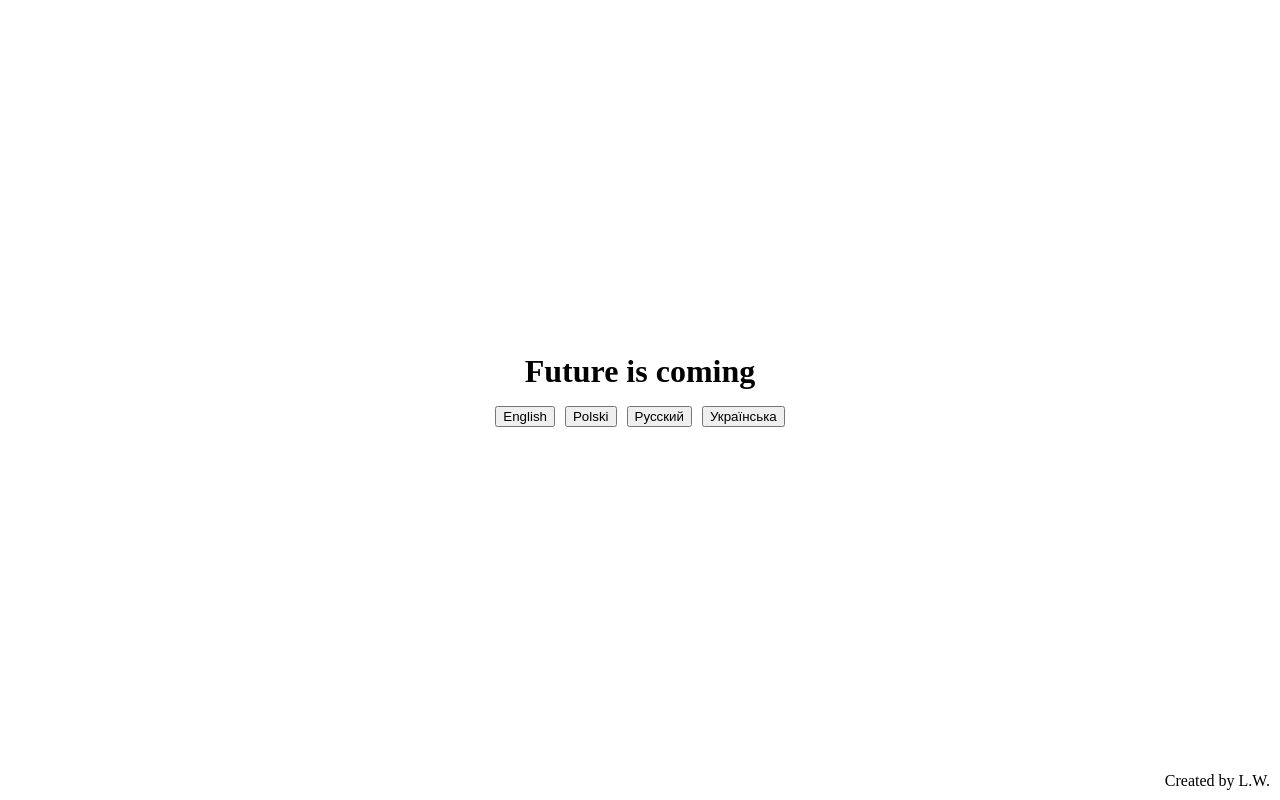
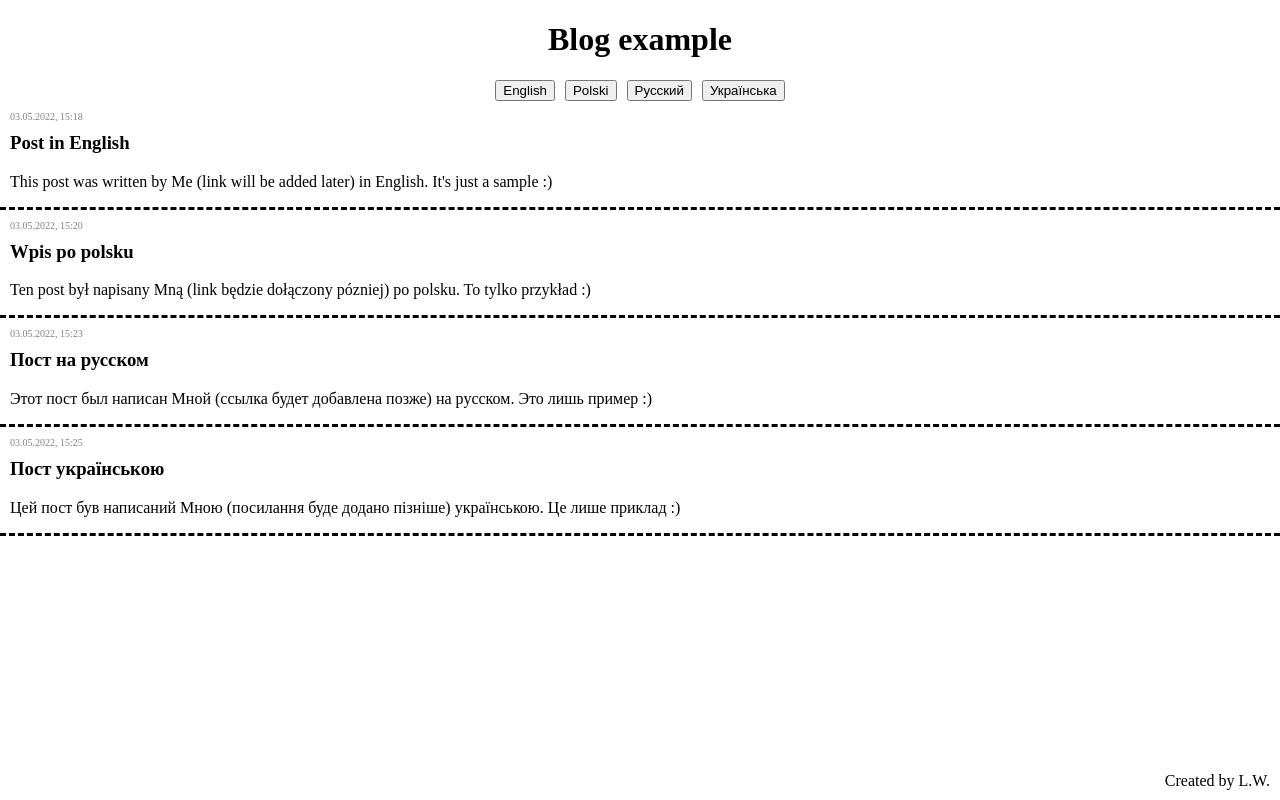
Before and after one commit to loreliawand/ncitylab, a React (Create React App) app in the folder frontend/: page / in a window 1280 px wide. Built offline with nearby package versions, Linux system fonts and the light colour scheme.

Commit message:
Added blog posts & created new components

```diff
--- a/frontend/src/App.js
+++ b/frontend/src/App.js
@@ -1,36 +1,18 @@
-import { useState } from 'react';
+import Footer from './components/Footer';
+import Header from './components/Header';
+import Post from './components/Post';
 
-const Footer = () => {
-  return (
-    <div className="footer">
-      <p>Created by L.W.</p>
-    </div>
-  );
-};
-
-const Future = () => {
-  const [title, setTitle] = useState('Future is coming');
-  return (
-    <div>
-      <h1>{title}</h1>
-      <div className="buttons">
-        <button onClick={() => setTitle('Future is coming')}>English</button>
-        <button onClick={() => setTitle('Nadchodzi przyszlość')}>Polski</button>
-        <button onClick={() => setTitle('Будущее близко')}>Русский</button>
-        <button onClick={() => setTitle('Майбутнє надходить')}>
-          Українська
-        </button>
-      </div>
-    </div>
-  );
-};
-
-const App = () => {
+const App = ({ posts }) => {
   console.log('All systems are working normally');
 
   return (
-    <div>
-      <Future />
+    <div className="flex">
+      <Header />
+      <div className="flex-inside">
+        {posts.map((post) => (
+          <Post key={post.id} post={post} />
+        ))}
+      </div>
       <Footer />
     </div>
   );
--- /dev/null
+++ b/frontend/src/components/Footer.js
@@ -0,0 +1,11 @@
+import React from 'react';
+
+const Footer = () => {
+  return (
+    <div className="footer">
+      <p>Created by L.W.</p>
+    </div>
+  );
+};
+
+export default Footer;
--- /dev/null
+++ b/frontend/src/components/Header.js
@@ -0,0 +1,18 @@
+import { React, useState } from 'react';
+
+const Header = () => {
+  const [title, setTitle] = useState('Blog example');
+  return (
+    <div className="blogHeader">
+      <h1>{title}</h1>
+      <div className="buttons">
+        <button onClick={() => setTitle('Blog example')}>English</button>
+        <button onClick={() => setTitle('Przyklad bloga')}>Polski</button>
+        <button onClick={() => setTitle('Пример блога')}>Русский</button>
+        <button onClick={() => setTitle('Приклад блога')}>Українська</button>
+      </div>
+    </div>
+  );
+};
+
+export default Header;
--- /dev/null
+++ b/frontend/src/components/Post.js
@@ -0,0 +1,13 @@
+import React from 'react';
+
+const Post = ({ post }) => {
+  return (
+    <div className="post">
+      <p className="postDate">{post.postDate}</p>
+      <h3 className="postHeader">{post.postHeader}</h3>
+      <p className="postContent">{post.postContent}</p>
+    </div>
+  );
+};
+
+export default Post;
--- a/frontend/src/index.css
+++ b/frontend/src/index.css
@@ -1,37 +1,65 @@
-html,
-body,
-div {
-  height: 100%;
-  width: 100%;
-}
-
 body {
   margin: 0;
-}
-
-div {
-  display: flex;
-  flex-direction: column;
-  align-items: center;
-  justify-content: center;
-}
-
-p {
-  margin: 10px;
 }
 
 button {
   margin: 0 5px;
 }
 
-.buttons {
-  flex-direction: row;
-  height: 10px;
+.flex {
+  width: 100%;
+  min-height: 100vh;
+  display: flex;
+  flex-direction: column;
 }
 
-.footer {
-  height: 50px;
+.blogHeader {
+  display: flex;
+  flex-direction: column;
+  align-items: center;
+  justify-content: center;
+  width: 100%;
+}
+
+.buttons {
+  display: flex;
   flex-direction: row;
-  align-items: flex-end;
-  justify-content: flex-end;
+  align-items: center;
+  justify-content: center;
 }
+
+.footer p {
+  margin: 10px;
+  text-align: right;
+}
+
+.post {
+  flex-direction: column;
+  align-items: flex-start;
+  border-bottom: 3px;
+  border-color: black;
+  border-style: dashed;
+  border-top: 0px;
+  border-left: 0px;
+  border-right: 0px;
+  height: auto;
+}
+
+.postContent {
+  margin-left: 10px;
+}
+
+.postDate {
+  color: gray;
+  font-size: 10px;
+  margin-left: 10px;
+}
+
+.postHeader {
+  margin-top: 0px;
+  margin-left: 10px;
+}
+
+.flex-inside {
+  flex: 1 0 auto;
+}
--- a/frontend/src/index.js
+++ b/frontend/src/index.js
@@ -4,4 +4,37 @@ import App from './App';
 
 import './index.css';
 
-ReactDOM.createRoot(document.getElementById('root')).render(<App />);
+const posts = [
+  {
+    id: 1,
+    postHeader: 'Post in English',
+    postContent:
+      "This post was written by Me (link will be added later) in English. It's just a sample :)",
+    postDate: '03.05.2022, 15:18',
+  },
+  {
+    id: 2,
+    postHeader: 'Wpis po polsku',
+    postContent:
+      'Ten post był napisany Mną (link będzie dołączony pózniej) po polsku. To tylko przykład :)',
+    postDate: '03.05.2022, 15:20',
+  },
+  {
+    id: 3,
+    postHeader: 'Пост на русском',
+    postContent:
+      'Этот пост был написан Мной (ссылка будет добавлена позже) на русском. Это лишь пример :)',
+    postDate: '03.05.2022, 15:23',
+  },
+  {
+    id: 4,
+    postHeader: 'Пост українською',
+    postContent:
+      'Цей пост був написаний Мною (посилання буде додано пізніше) українською. Це лише приклад :)',
+    postDate: '03.05.2022, 15:25',
+  },
+];
+
+ReactDOM.createRoot(document.getElementById('root')).render(
+  <App posts={posts} />
+);
```
